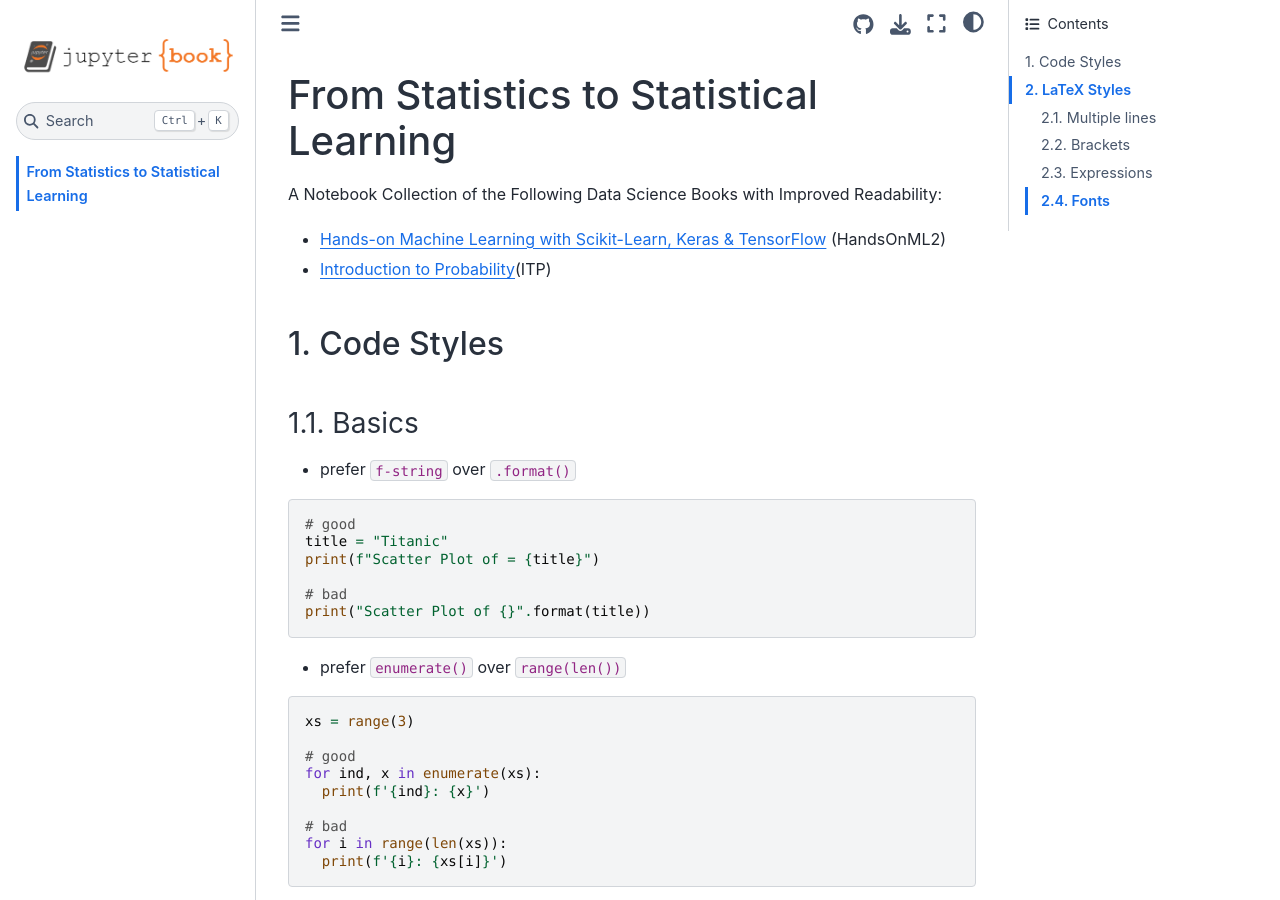
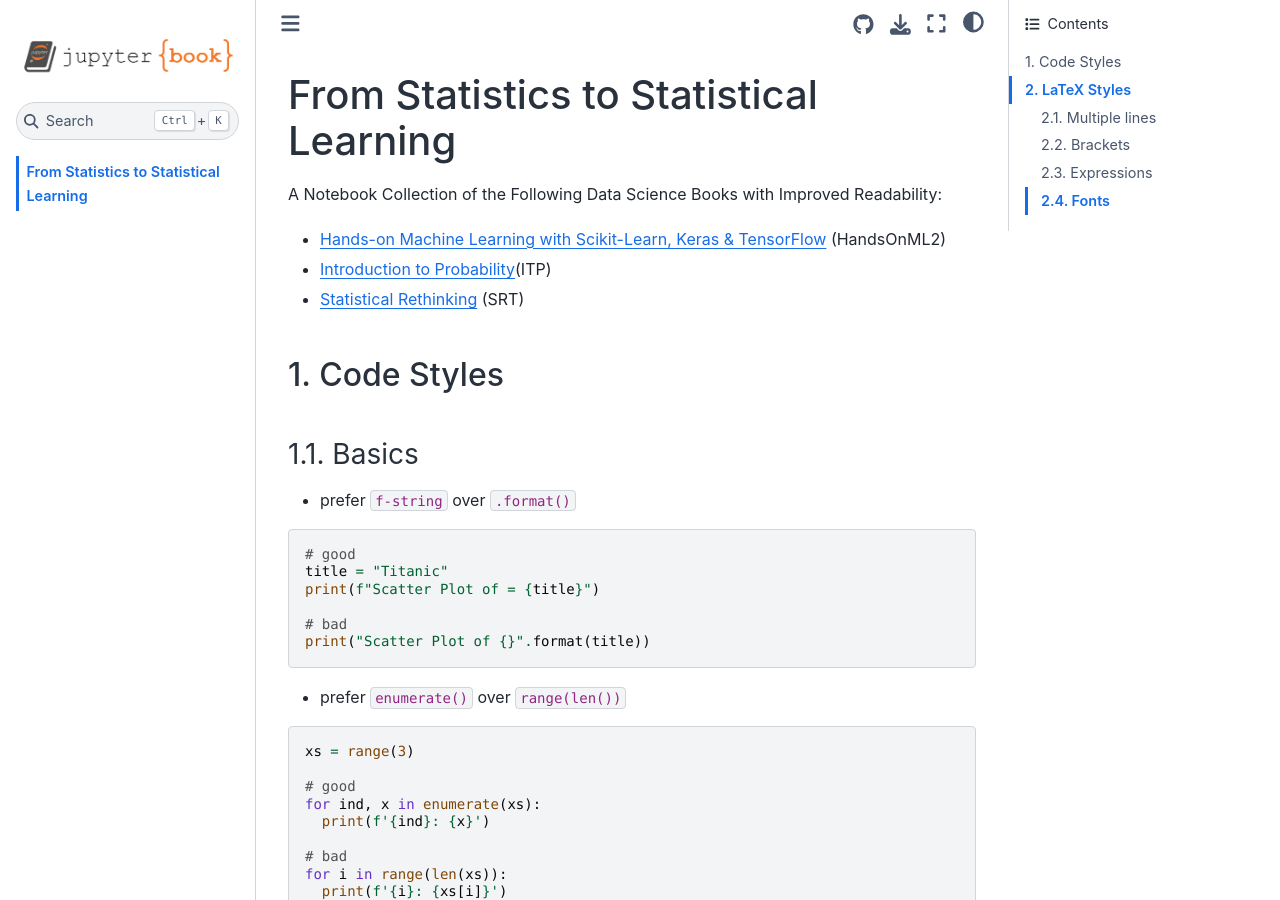
Before and after one commit to jy12060026ai/excss-stats, a Jupyter Book: the page built from intro.md, in a window 1280 px wide and 900 px high. Built offline with Jupyter Book 1.0.4 settings and Sphinx 7.4.7 and the Sphinx Book theme 1.1.4, drawn with Linux system fonts in a browser that asks for light colours; pages that are not in the unit, such as notebooks, are missing from menus.

Commit message:
update docs
Signed-off-by: ivaquero <46377665+integzz@users.noreply.github.com>

```diff
--- a/intro.md
+++ b/intro.md
@@ -4,6 +4,7 @@ A Notebook Collection of the Following Data Science Books with Improved Readabil
 
 - [Hands-on Machine Learning with Scikit-Learn, Keras & TensorFlow](https://www.oreilly.com/library/view/hands-on-machine-learning/9781492032632/) (HandsOnML2)
 - [Introduction to Probability](https://www.routledge.com/Introduction-to-Probability-Second-Edition/Blitzstein-Hwang/p/book/9781138369917)(ITP)
+- [Statistical Rethinking](https://xcelab.net/rm/statistical-rethinking/) (SRT)
 
 ## 1. Code Styles
 
```
Also changed, not shown: README.md (+1 -0 lines).
